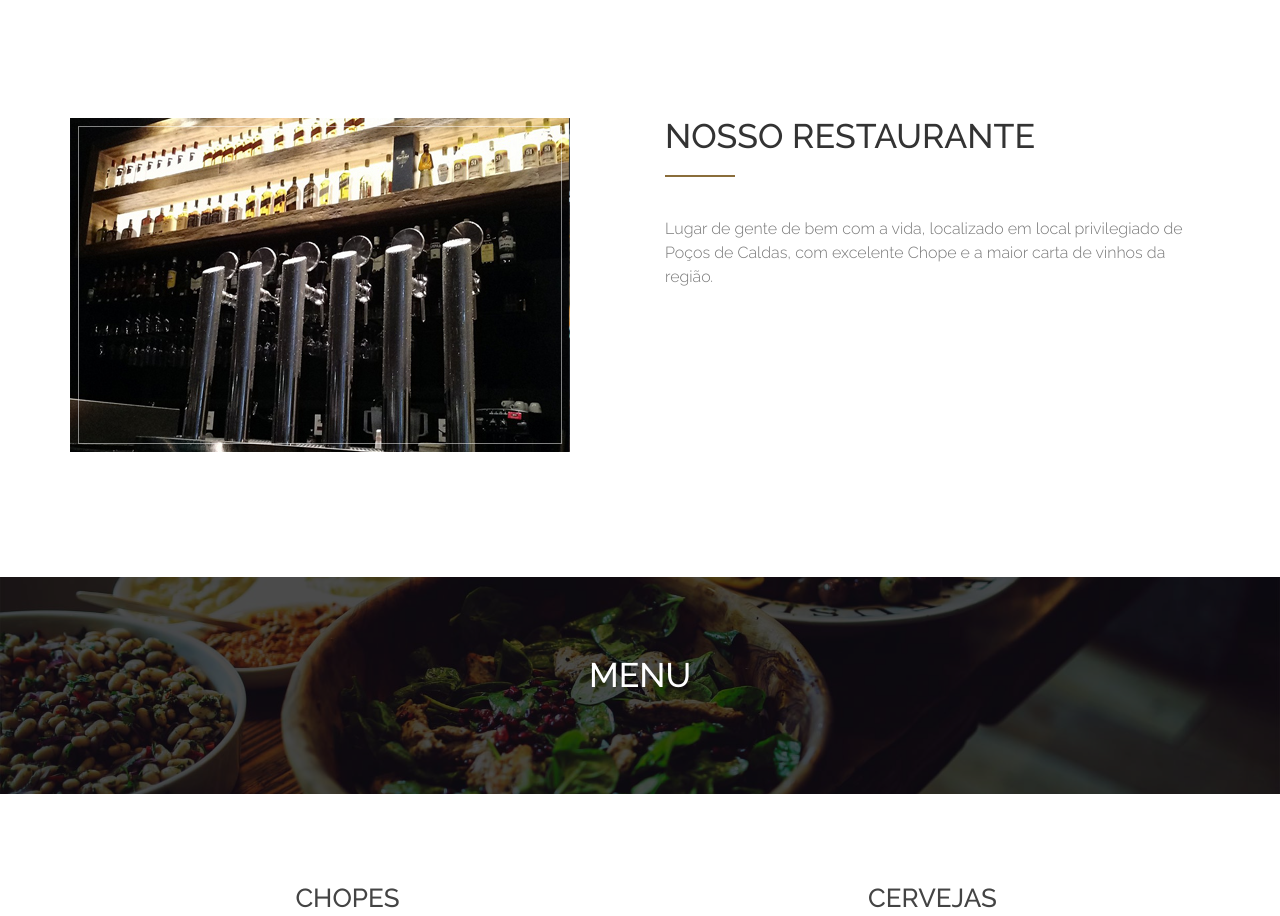
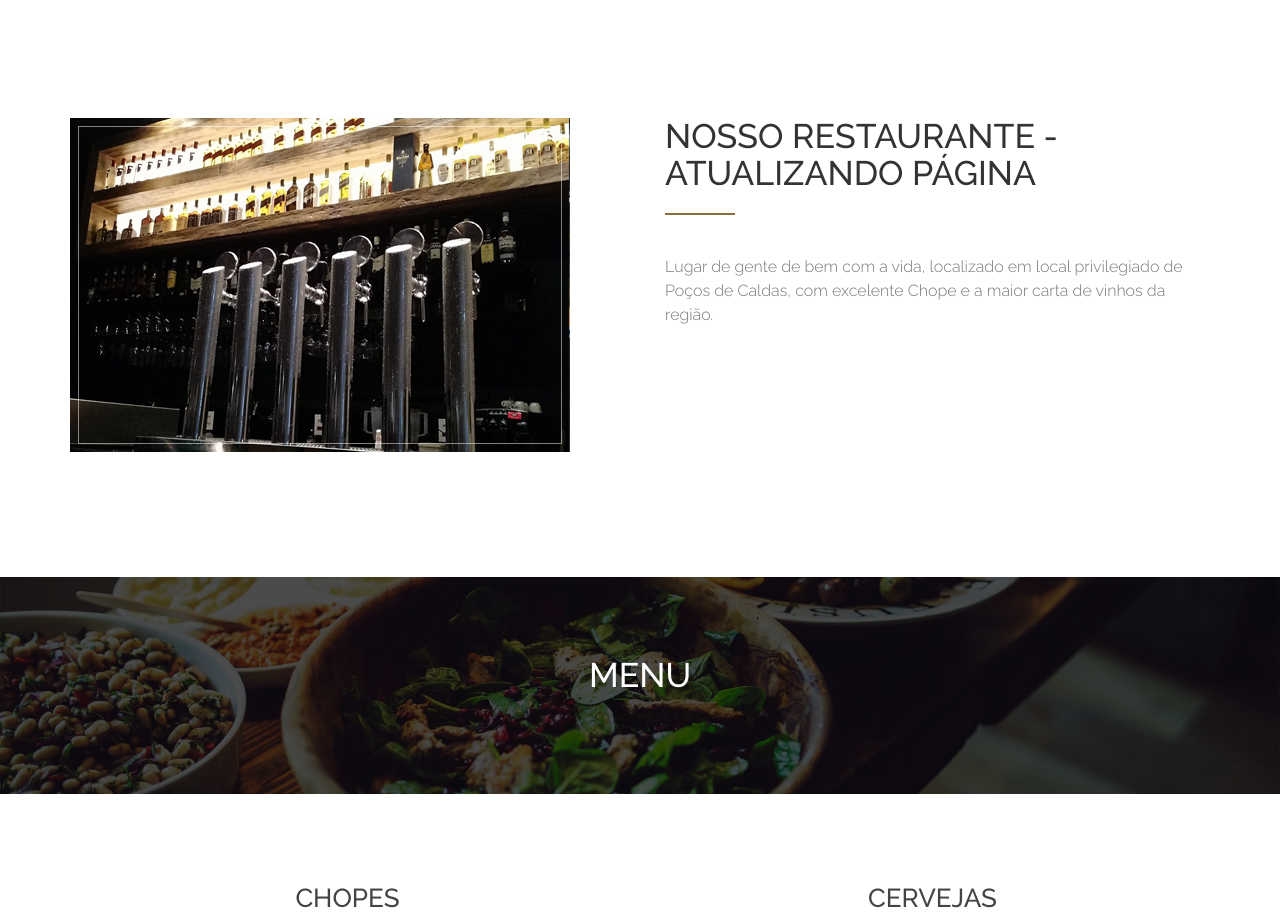
Before and after one commit to marceloltavares/pietro, a plain HTML site: page index.html in a window 1280 px wide. Shown: the part 848-1764 px from the top of the page. Drawn offline with nearby package versions, Linux system fonts and the light colour scheme.

Commit message:
Update index.html

```diff
--- a/index.html
+++ b/index.html
@@ -79,7 +79,7 @@
       </div>
       <div class="col-xs-12 col-md-6">
         <div class="about-text">
-          <h2>Nosso restaurante</h2>
+          <h2>Nosso restaurante - Atualizando Página</h2>
           <hr>
           <p>Lugar de gente de bem com a vida, localizado em local privilegiado de Poços de Caldas, com excelente Chope e a maior carta de vinhos da região.</p>
         </div>
```
